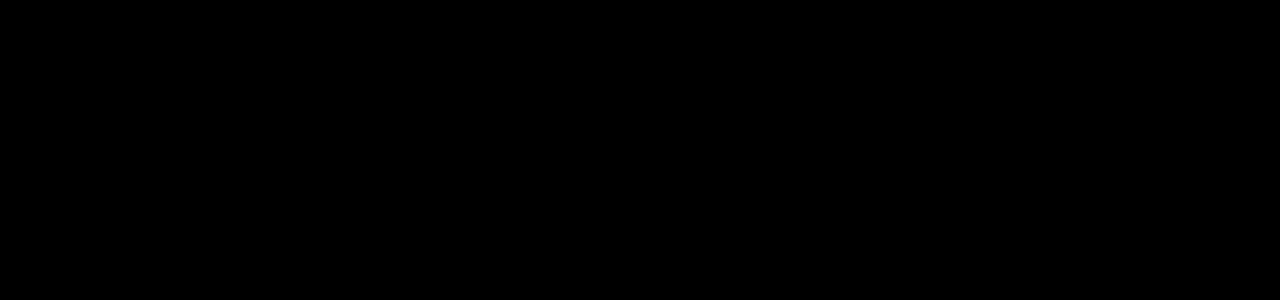
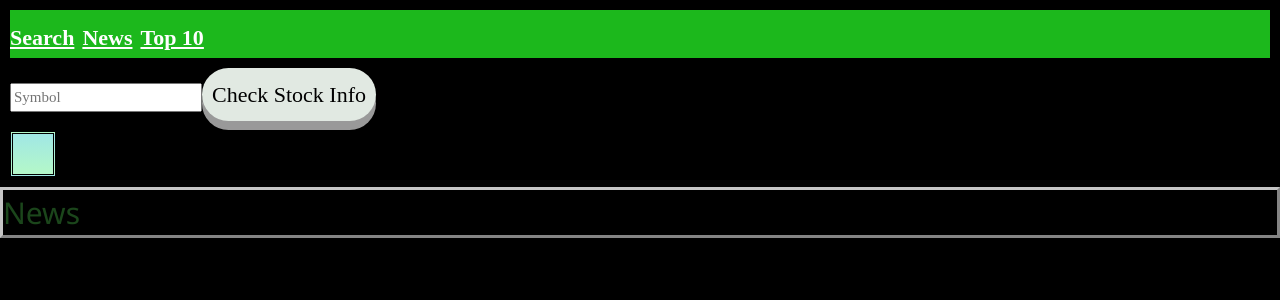
Before and after one commit to wanxuanh/marketstock, a React (Create React App) app: page /news in a window 1280 px wide. Shown: the top 300 px of the page. Built offline with nearby package versions, Linux system fonts and the light colour scheme; no server answers; a web font is replaced by a local one.

Commit message:
added new route, testing 2 api calls

```diff
--- a/src/App.js
+++ b/src/App.js
@@ -8,15 +8,13 @@
   const [StockTitle, setStockTitle] = useState("AAPL");
 
   useEffect(() => {
-
     const stockUrl = `https://api.twelvedata.com/time_series?symbol=${StockTitle}&interval=1min&apikey=c1974e7862354751b9df6e7b9b7fe83b`;
-
+    const nameUrl = `https://api.twelvedata.com/stocks?symbol=${StockTitle}`;
     //check for .length = 0 dont run use effect
 
     fetch(stockUrl)
       .then((res) => res.json())
       .then((data) => setStockData(data)); //.then resolving a promise
-
   }, [StockTitle]);
 
   const handleSubmit = (title) => {
@@ -29,7 +27,8 @@
   return (
     <div className="App">
       <div className="header">
-        <Link to="/">Market Stock</Link> {""}
+        <Link to="/">Search</Link> {""}
+        <Link to="/news">News</Link> {""}
         <Link to="/top10">Top 10</Link> {""}
       </div>
       <Form handleSubmit={handleSubmit} />
--- a/src/index.js
+++ b/src/index.js
@@ -2,6 +2,7 @@
 import ReactDOM from 'react-dom';
 import { BrowserRouter, Routes, Route } from 'react-router-dom';
 import './index.css';
+import News from './routes/News';
 import App from './App';
 import Top10 from "./routes/Top10"
 
@@ -9,7 +10,8 @@
   <BrowserRouter>
       <Routes>
         <Route path="/" element={<App />}>
-        <Route path="Top10" element={<Top10 />} />
+        <Route path="/news" element={<News />}/>
+        <Route path="top10" element={<Top10 />} />
         </Route>
         <Route
           path="*"
--- /dev/null
+++ b/src/routes/News.js
@@ -0,0 +1,11 @@
+import React from 'react';
+
+const News = () => {
+    return (
+        <div>
+            <h2>News</h2>
+        </div>
+    );
+};
+
+export default News;
--- a/src/routes/Top10.js
+++ b/src/routes/Top10.js
@@ -5,3 +5,7 @@
     </main>
   );
 }
+
+//how to show top 10 [max 8 api call per minute]
+//array fixed 10 symbol
+//show charts instead of top10?
```
Also changed, not shown: src/routes/StockInfo.js (+11 -0 lines).
